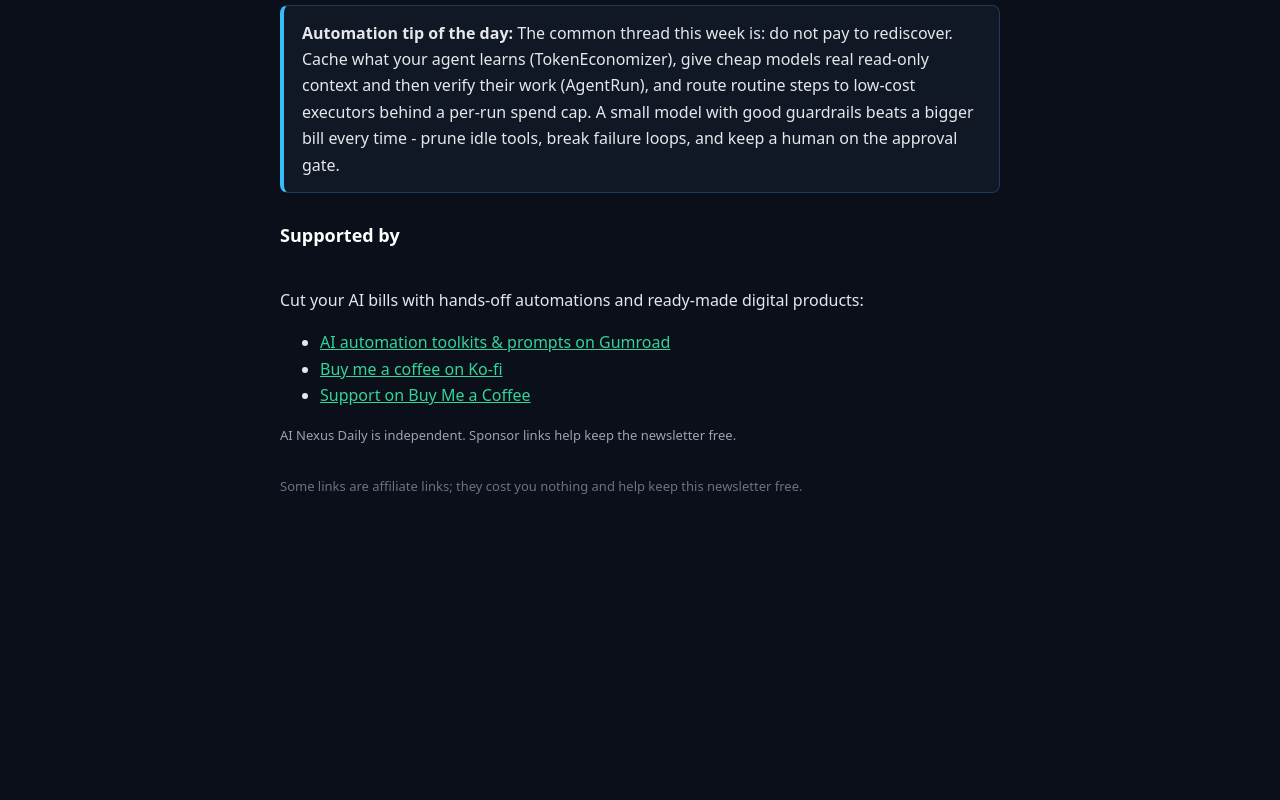
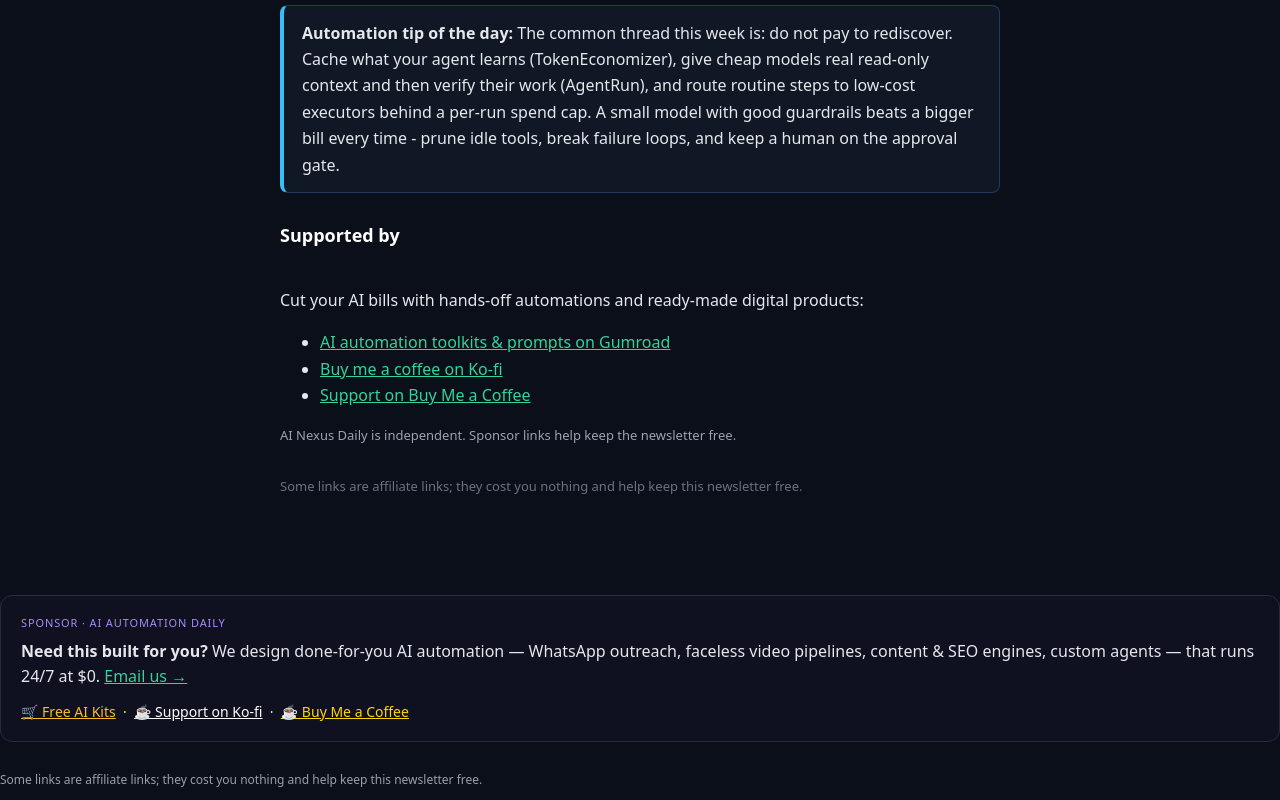
Before and after one commit to usaimaker/ai-newsletter, a plain HTML site: page issues/issue-2026-11-17.html in a window 1280 px wide. Shown: the part 1538-2338 px from the top of the page. Before the commit the page ends 2105 px from the top, so only its background shows below. Drawn offline with Linux system fonts and the light colour scheme.

Commit message:
auto rebuild index/feed

```diff
--- a/issues/issue-2026-11-17.html
+++ b/issues/issue-2026-11-17.html
@@ -1,4 +1,5 @@
-<!DOCTYPE html><html lang="en"><head><meta charset="utf-8"><meta name="viewport" content="width=device-width,initial-scale=1"><title>AI Automation Daily - November 17, 2026</title><style>body{margin:0;background:#0a0f1a;color:#e5e7eb;font-family:system-ui,Arial,sans-serif;line-height:1.65}.wrap{max-width:720px;margin:0 auto;padding:28px 20px 60px}h1{font-size:30px;margin:0 0 4px;color:#fff}h2{font-size:20px;margin:30px 0 8px;color:#7dd3fc}.date{color:#9ca3af;font-size:13px;margin-bottom:24px}p{margin:10px 0}a{color:#34d399}.tip{background:#101826;border:1px solid #1e3a5f;border-left:4px solid #38bdf8;border-radius:8px;padding:14px 18px;margin:28px 0}.footer{color:#6b7280;font-size:13px;margin-top:30px}.meta{color:#9ca3af;font-size:13px}</style></head><body><div class="wrap">
+<!DOCTYPE html><html lang="en"><head><meta charset="utf-8"><meta name="viewport" content="width=device-width,initial-scale=1"><title>AI Automation Daily - November 17, 2026</title><style>body{margin:0;background:#0a0f1a;color:#e5e7eb;font-family:system-ui,Arial,sans-serif;line-height:1.65}.wrap{max-width:720px;margin:0 auto;padding:28px 20px 60px}h1{font-size:30px;margin:0 0 4px;color:#fff}h2{font-size:20px;margin:30px 0 8px;color:#7dd3fc}.date{color:#9ca3af;font-size:13px;margin-bottom:24px}p{margin:10px 0}a{color:#34d399}.tip{background:#101826;border:1px solid #1e3a5f;border-left:4px solid #38bdf8;border-radius:8px;padding:14px 18px;margin:28px 0}.footer{color:#6b7280;font-size:13px;margin-top:30px}.meta{color:#9ca3af;font-size:13px}</style><script async src="https://pagead2.googlesyndication.com/pagead/js/adsbygoogle.js?client=ca-pub-9959815194191047" crossorigin="anonymous"></script>
+</head><body><div class="wrap">
 <h1>AI Automation Daily</h1><div class="date">Issue 2026-11-17 &middot; Practical AI tools that save money and time</div>
 <p>Five fresh, real developments from November 16-17, 2026 that cut AI spend or reclaim hours.</p>
 <h2>1. TokenEconomizer goes open source: coding-agent bills down up to 31% (Nov 17)</h2><p>UC Berkeley, Microsoft Research and Microsoft Security open-sourced <strong>TokenEconomizer</strong>, a plugin that learns from an agent's past sessions in the same repository. It compresses repeated knowledge into one-line micro-skills, prunes tools the history says will not be called, and interrupts failure loops. Across 277 real SWE-Bench tasks it cut average cost <strong>18.4-30.9%</strong> with success rates broadly stable, and cumulative savings began from the sixth task onward. It needs no API key of its own and what it learns stays on your machine. If your agents work in the same repo daily, you stop paying to rediscover the same things.</p>
@@ -20,4 +21,11 @@
 
 
 
-<p class="footer">Some links are affiliate links; they cost you nothing and help keep this newsletter free.</p></div></body></html>
+<p class="footer">Some links are affiliate links; they cost you nothing and help keep this newsletter free.</p></div>
+<div class="nl-promo" style="margin:28px 0;padding:18px 20px;border:1px solid #2a2a40;border-radius:12px;background:#0f1020;color:#e5e7eb;font-family:system-ui,Arial">
+  <div style="font-size:11px;letter-spacing:.08em;text-transform:uppercase;color:#a78bfa;margin-bottom:6px">Sponsor &middot; AI Automation Daily</div>
+  <p style="margin:0 0 10px;line-height:1.6"><strong>Need this built for you?</strong> We design done-for-you AI automation &mdash; WhatsApp outreach, faceless video pipelines, content &amp; SEO engines, custom agents &mdash; that runs 24/7 at $0. <a href="mailto:felovery@gmail.com?subject=AI%20Automation%20project" style="color:#34d399">Email us &rarr;</a></p>
+  <p style="margin:0;font-size:14px"><a href="https://ai-gumroad-products.vercel.app/" target="_blank" rel="noopener" style="color:#fbbf24">&#128722; Free AI Kits</a> &nbsp;&middot;&nbsp; <a href="https://ko-fi.com/aidaily" target="_blank" rel="noopener" style="color:#fff">&#9749; Support on Ko-fi</a> &nbsp;&middot;&nbsp; <a href="https://buymeacoffee.com/felovery" target="_blank" rel="noopener" style="color:#ffd700">&#9749; Buy Me a Coffee</a></p>
+</div>
+<p style="font-size:12px;color:#9aa0aa;margin-top:8px">Some links are affiliate links; they cost you nothing and help keep this newsletter free.</p>
+</body></html>
```
Also changed, not shown: feed.xml (+1 -1 lines), index.html (+1 -0 lines).
